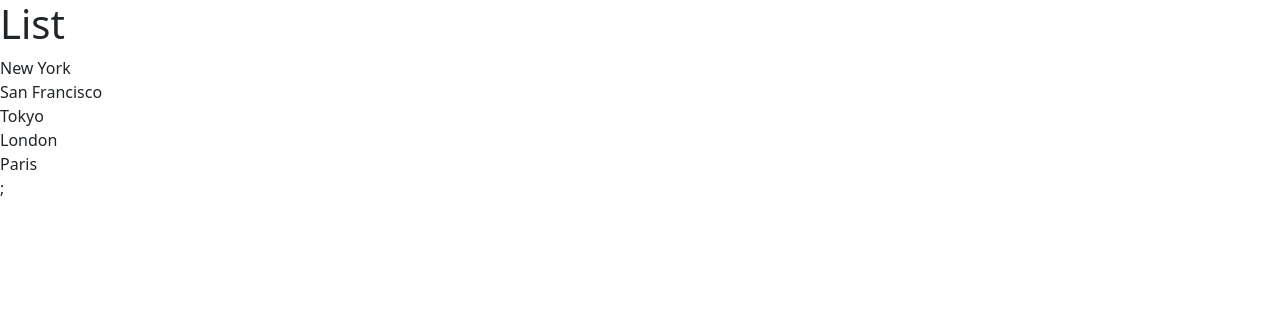
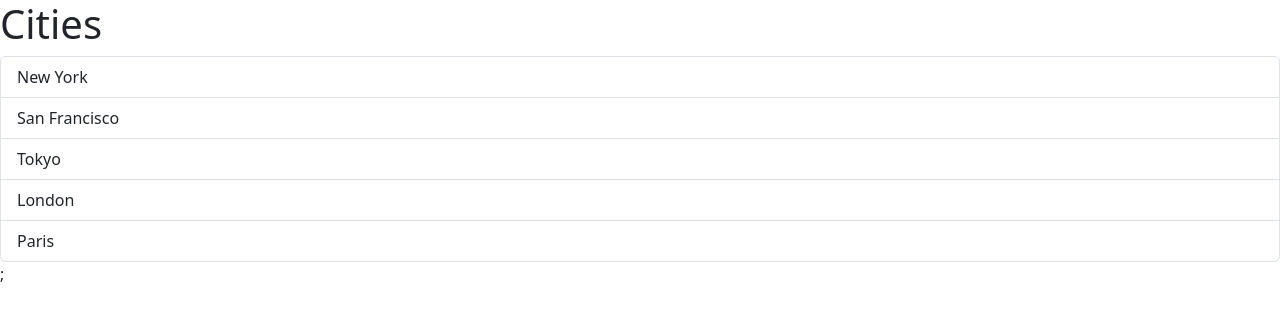
Before and after one commit to Focuscode77/React-X, a React (Vite) app in the folder react-app/: page / in a window 1280 px wide. Shown: the top 320 px of the page. Built offline with nearby package versions, Linux system fonts and the light colour scheme.

Commit message:
Updated List group

```diff
--- a/react-app/src/App.tsx
+++ b/react-app/src/App.tsx
@@ -3,10 +3,21 @@ import ListGroup from './components/ListGroup';
 
 
 function App() {
+  let items = [
 
-  return <div> <ListGroup /></div>
+    'New York',
+    'San Francisco',
+    'Tokyo',
+    'London',
+    'Paris'
+  ];
+  const handleSelectedItem = (item: string) => {
+    console.log(item);
+
+  }
+  return <div> <ListGroup items={items} heading='Cities' onSelectItem={handleSelectedItem} /></div>
 
 
-}
+};
 
 export default App
--- a/react-app/src/components/ListGroup.tsx
+++ b/react-app/src/components/ListGroup.tsx
@@ -1,24 +1,43 @@
 import React from "react";
 import { Fragment } from "react";
+import { useState } from "react";
 
-function ListGroup() {
-    const items = [
 
-        'New York',
-        'San Francisco',
-        'Tokyo',
-        'London',
-        'Paris'
-    ];
+interface Props {
+
+    items: string[];
+    heading: string;
+    // (item : string)
+    onSelectItem: (item: string) => void;
+
+
+}
+
+function ListGroup({ items, heading, onSelectItem }: Props) {
+
+
+    //Hook
+    const [selectedIndex, setSelectedIndex] = useState(-1);
+
 
 
 
     return (
 
         <Fragment>
-            <h1>List</h1>
-            <ul className="list-group">
-                {items.map(item => <li>{item}</li>)};
+            <h1>{heading}</h1>
+            {items.length === 0 && <p> No item found</p>}
+
+            <ul className="list-group ">
+                {items.map((item, index) => (
+                    <li
+                        className={selectedIndex === index ? 'list-group-item active' : 'list-group-item'}
+                        key={item}
+                        onClick={() => { setSelectedIndex(index); onSelectItem(item); }}
+                    >
+                        {item}
+                    </li>
+                ))};
             </ul>
         </Fragment>
     );
```
